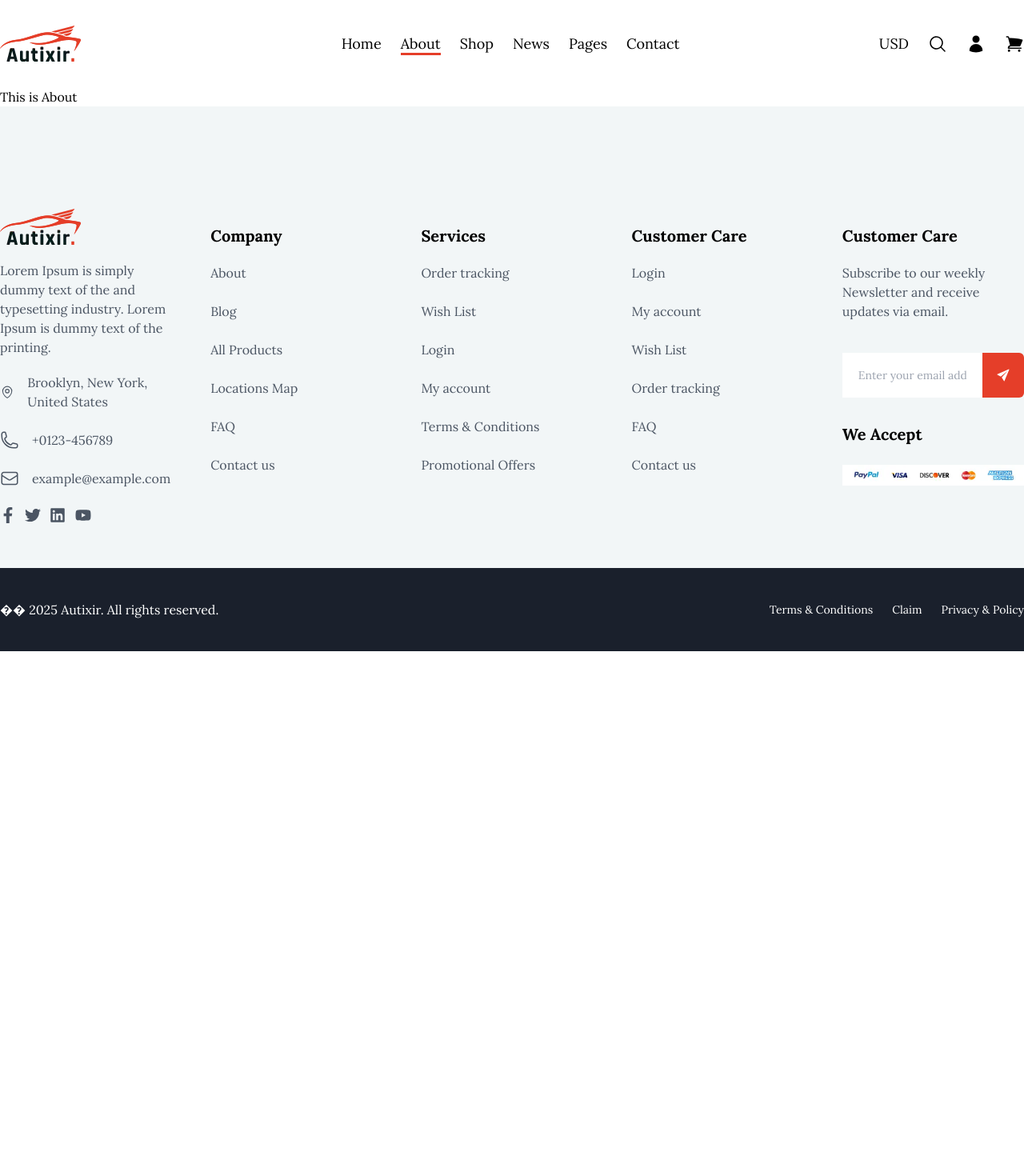
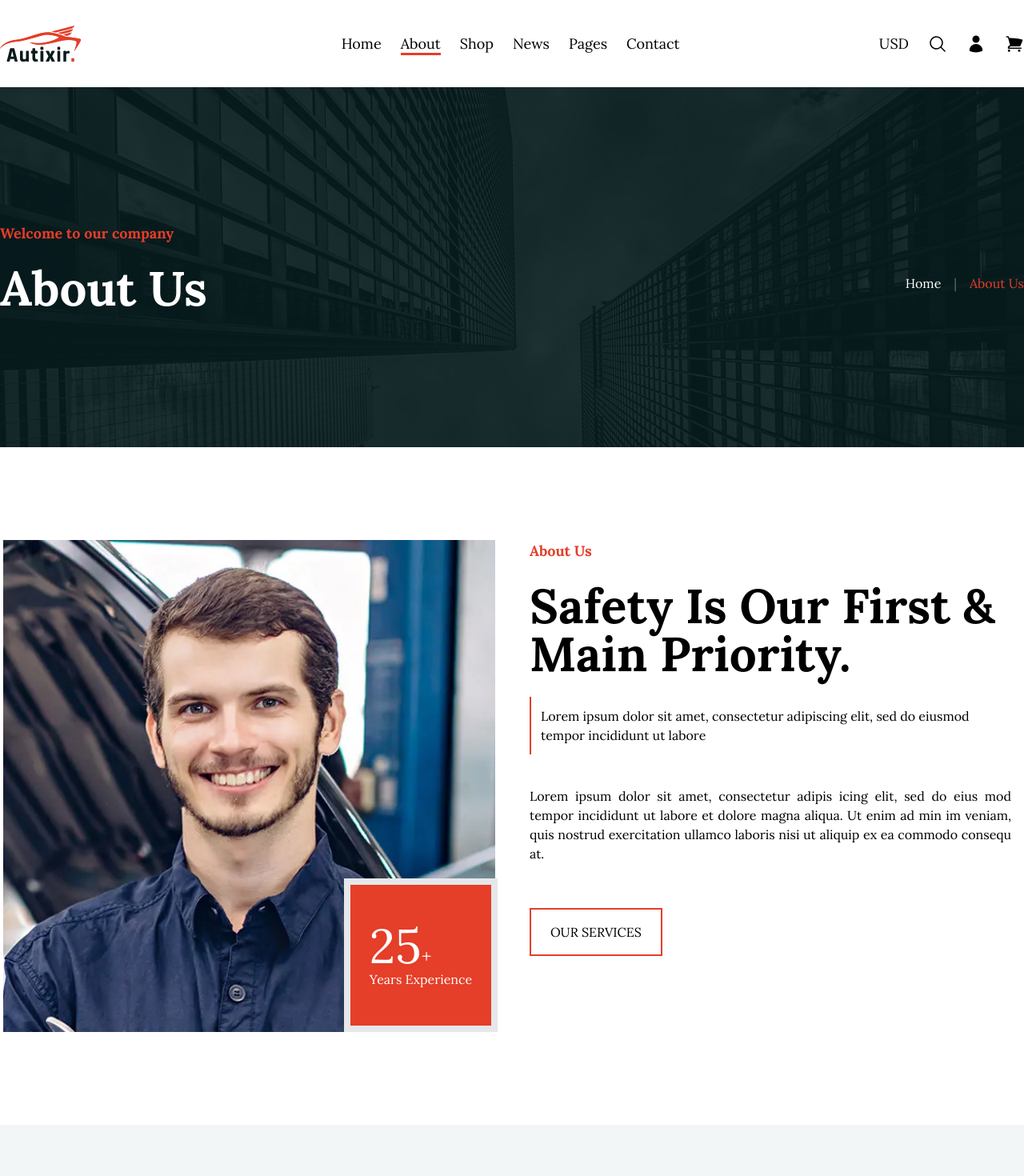
Before and after one commit to shrabontambuli/Autixir, a Next.js app: page /about in a window 1280 px wide. Shown: the top 1470 px of the page at 80% size. Before the commit the page ends 814 px from the top, so only its background shows below. Built offline with nearby package versions, Linux system fonts and the light colour scheme.

Commit message:
create about page content

```diff
--- a/src/app/about/page.jsx
+++ b/src/app/about/page.jsx
@@ -1,12 +1,12 @@
-import Home from '@/components/pages/Home/Home';
-import React from 'react';
+import About from "@/components/pages/About/About";
+import React from "react";
 
 const page = () => {
-    return (
-        <>
-         <h1>This is About</h1>
-        </>
-    );
+  return (
+    <>
+      <About />
+    </>
+  );
 };
 
 export default page;
--- /dev/null
+++ b/src/components/pages/About/About.jsx
@@ -0,0 +1,17 @@
+import AboutBanner from "./AboutBanner";
+import AboutUs from "./AboutUs";
+
+const About = () => {
+  return (
+    <>
+      <div>
+        <AboutBanner />
+      </div>
+      <div>
+        <AboutUs />
+      </div>
+    </>
+  );
+};
+
+export default About;
--- /dev/null
+++ b/src/components/pages/About/AboutBanner.jsx
@@ -0,0 +1,37 @@
+import Link from "next/link";
+
+const AboutBanner = () => {
+  return (
+    <div className="bg-[url('/image/contact-bg.jpg')] bg-center bg-cover w-full h-[450px]">
+      <div
+        className="w-full h-full"
+        style={{ backgroundColor: "rgba(7, 28, 31, .9)" }}
+      >
+        <div className="max-w-screen-xl mx-auto">
+          <div className="text-center md:text-start md:flex md:justify-between items-center h-[450px] md:p-6 lg:p-0 pt-32 md:pt-0">
+            <div>
+              <h3 className="text-lg text-[#e53e29] font-bold">
+                Welcome to our company
+              </h3>
+              <h1 className="text-white text-5xl md:text-6xl font-bold mt-6">
+                About Us
+              </h1>
+            </div>
+            <div className="flex items-center justify-center md:justify-start mt-10">
+              <Link
+                href="/"
+                className="text-white hover:text-[#e53e29] font-medium transition-all"
+              >
+                Home
+              </Link>
+              <span className="mx-4 text-gray-500">|</span>
+              <h4 className="text-[#e53e29] font-medium">About Us</h4>
+            </div>
+          </div>
+        </div>
+      </div>
+    </div>
+  );
+};
+
+export default AboutBanner;
--- /dev/null
+++ b/src/components/pages/About/AboutUs.jsx
@@ -0,0 +1,60 @@
+import Image from "next/image";
+
+const AboutUs = () => {
+  return (
+    <div>
+      <div className="max-w-screen-xl mx-auto my-28">
+        <div className="grid grid-cols-1 md:grid-cols-2 gap-5 p-1">
+          <div className="relative">
+            <div className="w-full lg::h-[615px]">
+              <Image
+                src="/image/about.webp"
+                alt=""
+                width={615}
+                height={700}
+                style={{ objectFit: "cover" }}
+              />
+            </div>
+            <div className="bg-[#e53e29] flex justify-center items-center w-48 h-48 border-8 absolute bottom-0 md:bottom-24 lg:bottom-0 right-0 md:right-0 lg:right-2">
+              <div className="text-white">
+                <h1 className="text-2xl font-medium">
+                  <span className="text-6xl">25</span>+
+                </h1>
+                <p>Years Experience</p>
+              </div>
+            </div>
+          </div>
+          <div>
+            <div className="px-3">
+              <h3 className="text-lg text-[#e53e29] font-bold mb-2">
+                About Us
+              </h3>
+              <h1 className="text-4xl lg:text-6xl font-bold mt-6">
+                Safety Is Our First & Main Priority.
+              </h1>
+              <div className="mt-10 md:mt-6 border-s-2 border-[#e53e29] ps-10 lg:p-3">
+                <p>
+                  Lorem ipsum dolor sit amet, consectetur adipiscing elit, sed
+                  do eiusmod tempor incididunt ut labore
+                </p>
+              </div>
+              <p className="mt-10 text-justify">
+                Lorem ipsum dolor sit amet, consectetur adipis icing elit, sed
+                do eius mod tempor incididunt ut labore et dolore magna aliqua.
+                Ut enim ad min im veniam, quis nostrud exercitation ullamco
+                laboris nisi ut aliquip ex ea commodo consequ at.
+              </p>
+              <div className="mt-14 ">
+                <button className="hover:bg-[#e53e29] border-2 border-[#e53e29] transition-all px-6 py-4 hover:text-white font-medium">
+                  OUR SERVICES
+                </button>
+              </div>
+            </div>
+          </div>
+        </div>
+      </div>
+    </div>
+  );
+};
+
+export default AboutUs;
```
Also changed, not shown: public/image/about.webp (added).
